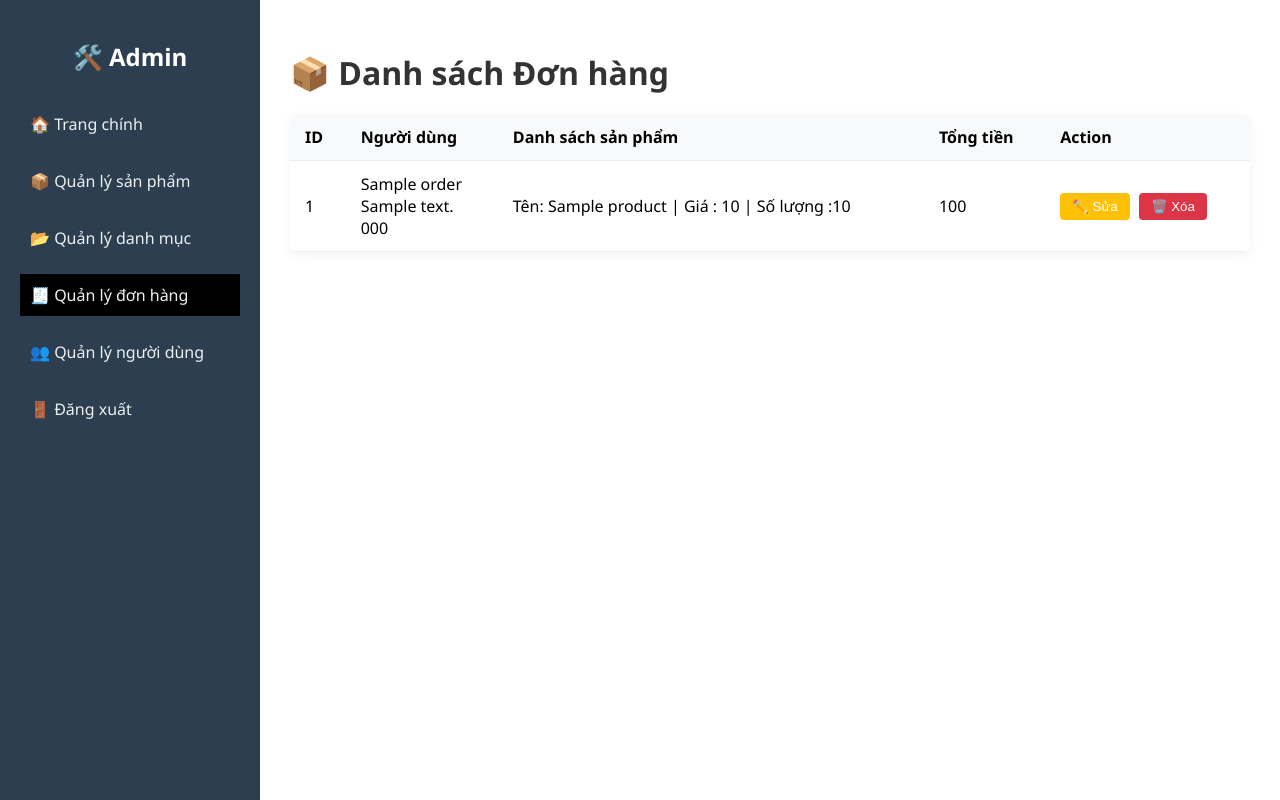
After one commit to hoangquan64/BTAPLON, a PHP site: page /admin/order/index.php in a window 1280 px wide. The commit adds this page. Run offline with PHP 8.4, Linux system fonts and the light colour scheme; tables that the repository leaves empty or names only in its code hold one stand-in row (values such as "Sample post").

Commit message:
update admin

```diff
--- /dev/null
+++ b/admin/order/index.css
@@ -0,0 +1,105 @@
+body {
+  margin: 0;
+  font-family: 'Segoe UI', sans-serif;
+  background-color: #f0f2f5;
+}
+
+.admin-container {
+  display: flex;
+  height: 100vh;
+}
+
+/* Sidebar */
+.sidebar {
+  width: 220px;
+  background-color: #2c3e50;
+  color: #fff;
+  padding: 20px;
+}
+
+.sidebar h2 {
+  text-align: center;
+  margin-bottom: 30px;
+}
+
+.sidebar ul {
+  list-style: none;
+  padding: 0;
+}
+
+.sidebar ul li {
+  margin-bottom: 15px;
+}
+
+.sidebar ul li a {
+  color: #ecf0f1;
+  text-decoration: none;
+  display: block;
+  padding: 10px;
+  border-radius: 6px;
+  transition: background 0.3s ease;
+}
+
+.sidebar ul li a:hover {
+  background-color: #34495e;
+}
+
+/* Main content */
+.main-content {
+  flex: 1;
+  padding: 30px;
+  background-color: #ffffff;
+  overflow-y: auto;
+}
+
+.main-content h1 {
+  margin-bottom: 20px;
+  color: #333;
+}
+
+/* Table */
+.admin-table {
+  width: 100%;
+  border-collapse: collapse;
+  background-color: #fff;
+  border-radius: 8px;
+  overflow: hidden;
+  box-shadow: 0 4px 12px rgba(0,0,0,0.05);
+}
+
+.admin-table th, .admin-table td {
+  padding: 12px 15px;
+  text-align: left;
+  border-bottom: 1px solid #eee;
+}
+
+.admin-table th {
+  background-color: #f8f9fa;
+}
+
+.btn-edit {
+  background-color: #ffc107;
+  color: white;
+  border: none;
+  padding: 6px 12px;
+  border-radius: 4px;
+  margin-right: 5px;
+  cursor: pointer;
+}
+
+.btn-delete {
+  background-color: #dc3545;
+  color: white;
+  border: none;
+  padding: 6px 12px;
+  border-radius: 4px;
+  cursor: pointer;
+}
+
+.btn-edit:hover {
+  background-color: #e0a800;
+}
+
+.btn-delete:hover {
+  background-color: #c82333;
+}
--- /dev/null
+++ b/admin/order/index.php
@@ -0,0 +1,126 @@
+<?php
+  $servername = "localhost";
+  $username = "root";
+  $password = "";
+  $dbname = "milk-sale";
+
+
+  // Create connection
+  $conn = new mysqli($servername, $username, $password, $dbname);
+
+  // Check connection
+  if ($conn->connect_error) {
+    die("Connection failed: " . $conn->connect_error);
+  }
+
+  $sql = "SELECT id, customer_name, phone, address FROM orders";
+  $result = mysqli_query($conn, $sql);
+
+  $orders = [];
+
+if (mysqli_num_rows($result) > 0) {
+  // output data of each row
+  while($row = mysqli_fetch_assoc($result)) {
+    array_push($orders, $row);
+   // echo "id: " . $row["id"]. " - Name: " . $row["name"]. " ?: " . $row["price"].  "img :". $row["image"]. "<br>";
+  }
+} else {
+  echo "";
+}
+
+function getSanPham($conn, $orderId) {
+  $sqlRaw = "SELECT od.id, od.order_id, od.product_id, od.quantity, od.price , p.name as product_name
+  FROM order_details od
+  inner join products p on p.id = od.product_id
+  where od.order_id  = $orderId
+  ";
+
+  $result = mysqli_query($conn, $sqlRaw);
+
+  $products = [];
+
+  if (mysqli_num_rows($result) > 0) {
+    // output data of each row
+    while($row = mysqli_fetch_assoc($result)) {
+      array_push($products, $row);
+    // echo "id: " . $row["id"]. " - Name: " . $row["name"]. " ?: " . $row["price"].  "img :". $row["image"]. "<br>";
+    }
+  } else {
+
+  }
+
+  return $products;
+}
+
+// var_dump($products);
+
+?>
+<!DOCTYPE html>
+<html lang="vi">
+<head>
+  <meta charset="UTF-8">
+  <title>Admin Dashboard</title>
+  <link rel="stylesheet" href="index.css">
+</head>
+<body>
+  <div class="admin-container">
+  <?php
+    include('../sidebar.php')
+   ?>
+
+    <!-- Main content -->
+    <main class="main-content">
+      <h1>📦 Danh sách Đơn hàng</h1>
+      <table class="admin-table">
+        <thead>
+          <tr>
+            <th>ID</th>
+            <th>Người dùng</th>
+            <th>Danh sách sản phẩm</th>
+            <th>Tổng tiền</th>
+            <th>Action</th>
+          </tr>
+        </thead>
+        <tbody>
+          <?php
+             foreach($orders as $order) {
+          ?>
+            <tr>
+              <td><?= $order['id']?> </td>
+              <td>
+                <?= $order['customer_name']?> <br>
+                <?= $order['address']?> <br>
+                <?= $order['phone']?> <br>
+              </td>
+              <td>
+
+                <!-- danh sach san pham o day -->
+                <?php
+                  $total = 0;
+                  $products = getSanPham($conn, $order['id']);
+
+                  foreach($products as $product) {
+                    $total += $product['price'] * $product['quantity'];
+                    ?>
+                      <p><span>Tên: <?= $product['product_name'] ?> </span> | Giá : <span><?= $product['price'] ?></span> | Số lượng :<span><?= $product['quantity'] ?></span></p>
+
+                    <?php
+                  }
+                ?>
+              </td>
+              <td><?= $total ?></td>
+              <td>
+                <button class="btn-edit">✏️ Sửa</button>
+                <a href="order/deleteSanPham.php?id=<?= $order['id'] ?>"><button class="btn-delete">🗑️ Xóa</button> </a>
+              </td>
+            </tr>
+
+          <?php
+             }
+          ?>
+        </tbody>
+      </table>
+    </main>
+  </div>
+</body>
+</html>
--- a/admin/product/index.php
+++ b/admin/product/index.php
@@ -47,7 +47,7 @@ if (mysqli_num_rows($result) > 0) {
     <!-- Main content -->
     <main class="main-content">
       <h1>📦 Danh sách sản phẩm</h1>
-      <a href="product/themsuamoi.php"><button>THeme san pham</button></a>
+      <a href="themsuamoi.php"><button>THeme san pham</button></a>
       <table class="admin-table">
         <thead>
           <tr>
--- a/admin/sidebar.php
+++ b/admin/sidebar.php
@@ -3,13 +3,14 @@
     <?php
         $isUser = str_contains($_SERVER['REQUEST_URI'], 'user');
         $isProduct = str_contains($_SERVER['REQUEST_URI'], 'product');
+        $isOrder = str_contains($_SERVER['REQUEST_URI'], 'order');
     ?>
       <h2>🛠️ Admin</h2>
       <ul>
         <li><a href="http://baitaplon.test/btaplon/admin">🏠 Trang chính</a></li>
         <li <?= $isProduct? 'style="background-color: black;"' : '' ?> ><a href="http://baitaplon.test/btaplon/admin/product">📦 Quản lý sản phẩm</a></li>
         <li><a href="#">📂 Quản lý danh mục</a></li>
-        <li><a href="#">🧾 Quản lý đơn hàng</a></li>
+        <li <?= $isOrder? 'style="background-color: black;"' : '' ?>><a href="http://baitaplon.test/btaplon/admin/order">🧾 Quản lý đơn hàng</a></li>
         <li <?= $isUser? 'style="background-color: black;"' : '' ?>><a href="http://baitaplon.test/btaplon/admin/user">👥 Quản lý người dùng</a></li>
         <li><a href="#">🚪 Đăng xuất</a></li>
       </ul>
--- /dev/null
+++ b/buoi4.txt
@@ -0,0 +1,5 @@
+admin:
+tk admin khi đăng nhập hiển thị trang quản lí sp lay du lieu trang sp,donhang lay du lieu don hang,thongtinkhachhang
+themgiohang hiển thi card+1
+nhán card hiển thị sản phẩm dc them vao
+tạo bảng oder
--- a/giohang.php
+++ b/giohang.php
@@ -10,6 +10,8 @@
       if (isset($_COOKIE['cart'])) {
         $carts = json_decode($_COOKIE['cart']);  // Get the number of items in the cart
 
+      } else {
+        $carts = [];
       }
       ?>
   <div class="cart-container">
@@ -25,8 +27,8 @@
       </thead>
       <tbody>
         <?php
+          $total = 0;
           if(count($carts) > 0) {
-            $total = 0;
             foreach($carts as $item) {
               $total += $item->price * $item->quantity;
               ?>
@@ -46,7 +48,7 @@
 
     <div class="cart-footer">
       <p><strong>Tổng cộng:</strong> <span class="total-price"><?= $total ?></span></p>
-      <button class="checkout-btn">✅ Thanh toán</button>
+      <a href="taodonhang.php"><button class="checkout-btn">✅ Thanh toán</button></a>
     </div>
   </div>
 </body>
```
Also changed, not shown: pushlogin.php (+2 -6 lines), taodonhang.php (added, +69 -0 lines), donhang.php (renamed from donhang.html).
